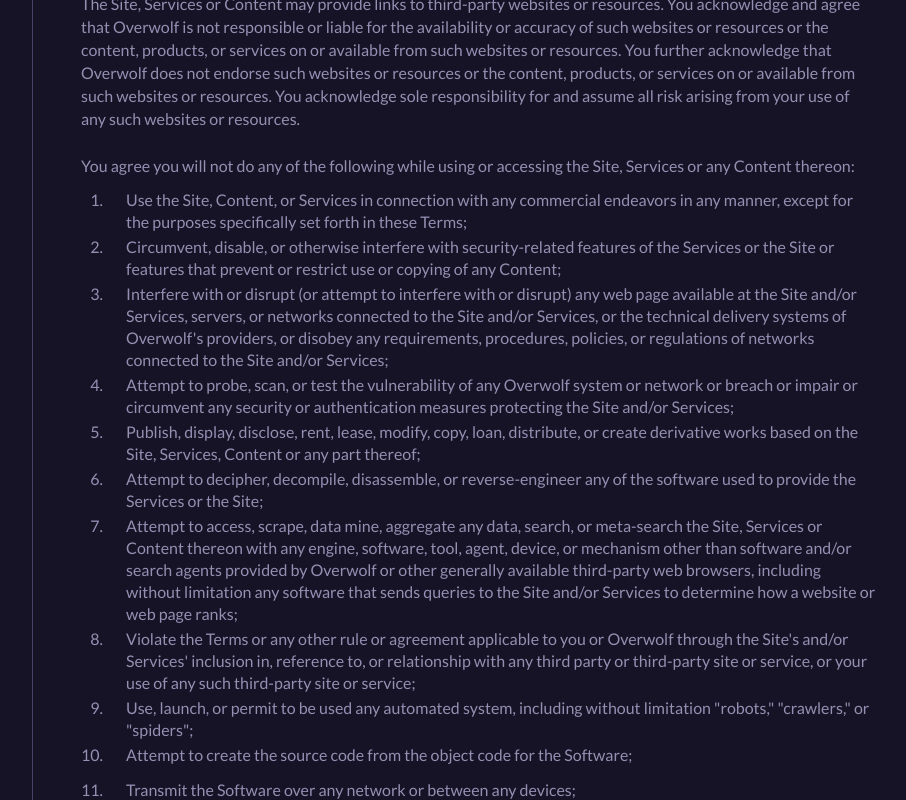
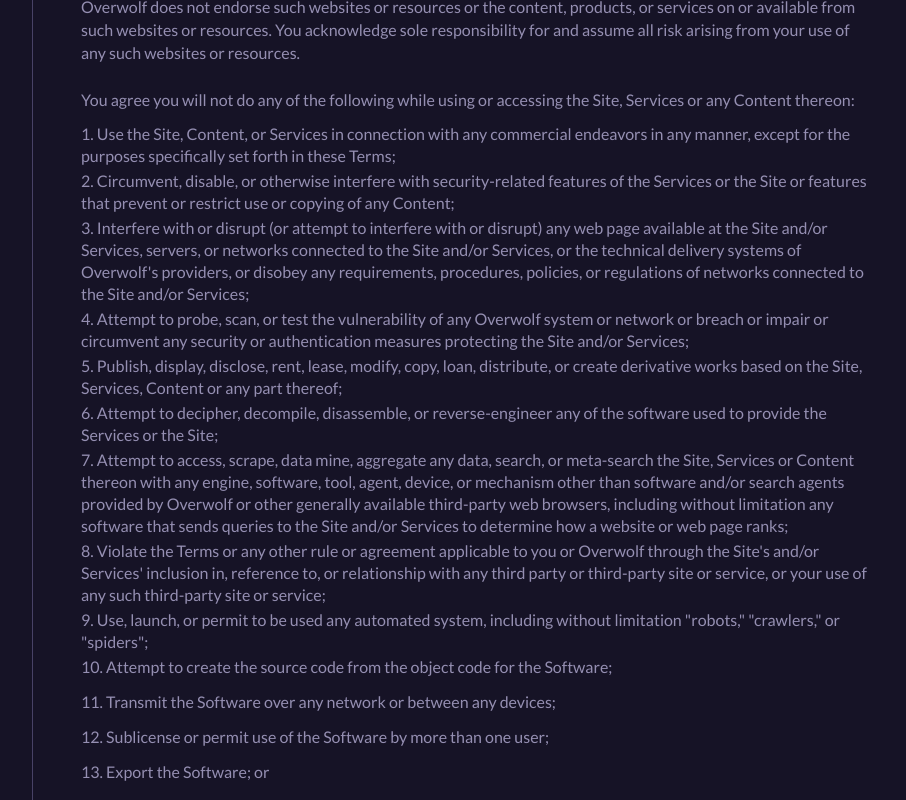
Before and after one commit to earthaddicted/overwolf-pages.github.io, a website: page src/policy_terms_template.html in a window 1280 px wide. Shown: the part 5860-6660 px from the top of the page, without its empty margins (233-1139 px from the left). Drawn offline with nearby package versions, Linux system fonts and the light colour scheme; files that its build step writes are made by us from their sources.

Commit message:
page policy - remove section padding-top

```diff
--- a/src/assets/policy.scss
+++ b/src/assets/policy.scss
@@ -3,7 +3,6 @@
 .section__policy {
     align-items: flex-start;
     height: unset;
-    padding-top: 66px;
 
     @media only screen and (max-width: 1024px) {
         padding-top: 10px;
@@ -27,10 +26,10 @@
         font-size: 18px;
     }
 
-    //ul,
-    //ol {
-    //    list-style-position: inside;
-    //}
+    ul,
+    ol {
+        list-style-position: inside;
+    }
 
     p + ol {
         //margin-top: -11px;
@@ -62,10 +61,10 @@
         }
     }
 
-    ol li {
-        margin-left: 25px;
-        padding-left: 20px;
-    }
+    //ol li {
+    //    margin-left: 25px;
+    //    padding-left: 20px;
+    //}
 
     p {
         padding: 12px 0;
```
Also changed, not shown: dist/css/policy.css.
